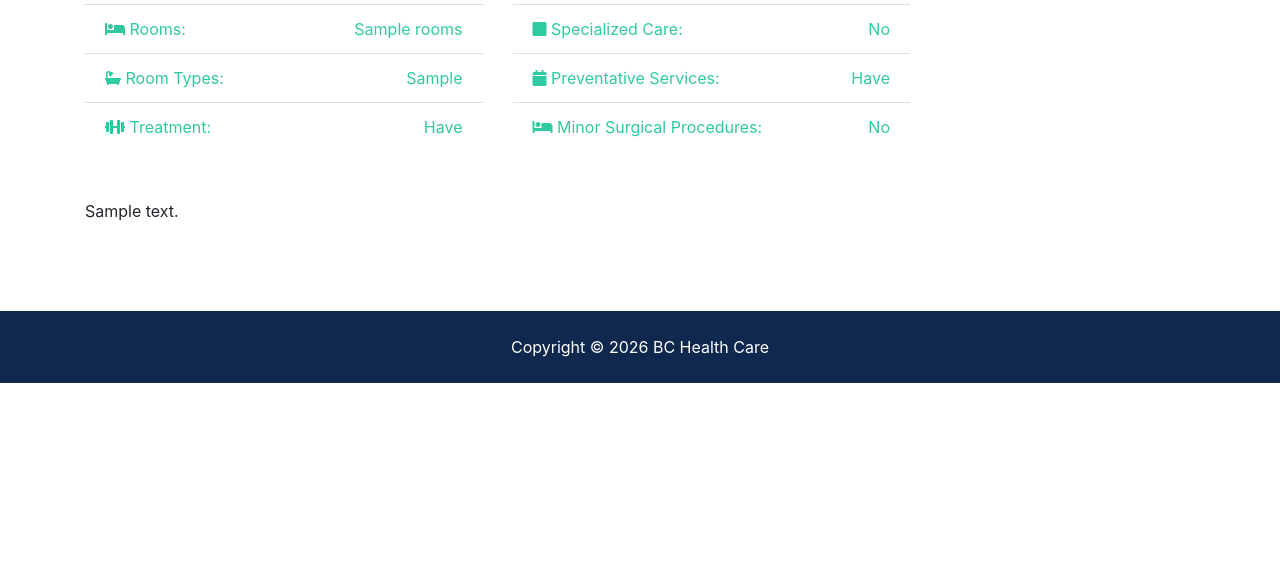
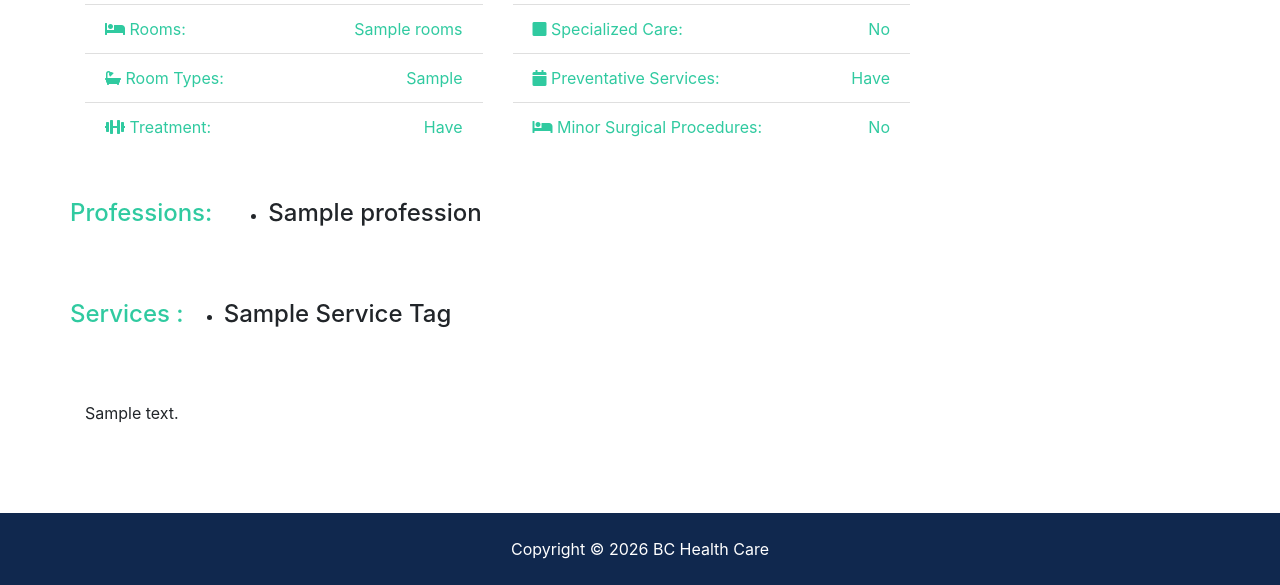
Before and after one commit to FunGmaGay/erb8, a Django app: template templates/listings/listing.html in a window 1280 px wide. Shown: the part 1412-1997 px from the top of the page. Before the commit the page ends 1795 px from the top, so only its background shows below. Run offline with Django 5.2, Linux system fonts and the light colour scheme; the template is opened without the code that fills it: most values are stand-ins (such as "Sample title", 1, 10 or a date in 2020); grey boxes marked "Sample" are stand-in pictures; some libraries are stand-ins or nearby versions.

Commit message:
Step 10: Updates on Tag

```diff
--- a/config/static/css/admin.css
+++ b/config/static/css/admin.css
@@ -26,7 +26,7 @@ div.breadcrumbs a {
 .button, input[type="submit"], input[type="button"], .submit-row input,
 a.button {
     background: #283c5e;
-    color: #333;
+    color: #fff;
 }
 
 .brands {
--- a/templates/listings/listing.html
+++ b/templates/listings/listing.html
@@ -146,6 +146,35 @@
               </div>
             </div>
 
+            <!-- Professional -->
+            <div class="row mb-5">
+            <h4 class="mr-3 text-secondary">Professions:</h4>
+            {% if listing.professionals.all %}
+            <ul>
+              {% for profession in listing.professionals.all %}
+              <li class="mr-3"><h4>{{profession.name}}</h4></li>
+              {% endfor %}
+            </ul>
+            {% else %}
+            <p class="text-secondary"><h4>No professions listed</h4></p>
+            {% endif %}
+            </div>
+
+
+            <!-- Services -->
+            <div class="row mb-5">
+              <h4 class="text-secondary">Services :</h4>
+              {% if listing.services.all %}
+              <!-- Service Tag -->
+              <ul>
+                {% for service_tag in listing.services.all %}
+                <li class="mr-3"><h4>{{service_tag.name | title}}</h4></li>
+                {% endfor %}
+              </ul>
+              {% else %}
+              <h4 class="mr-3">No services</h4>
+              {% endif %}
+            </div>
             <!-- Description -->
             <div class="row mb-5">
               <div class="col-md-12">
```
Also changed, not shown: listings/admin.py (+37 -3 lines), listings/models.py (+4 -4 lines), listings/migrations/0004_subject_remove_listing_professionals_and_more.py (added).
